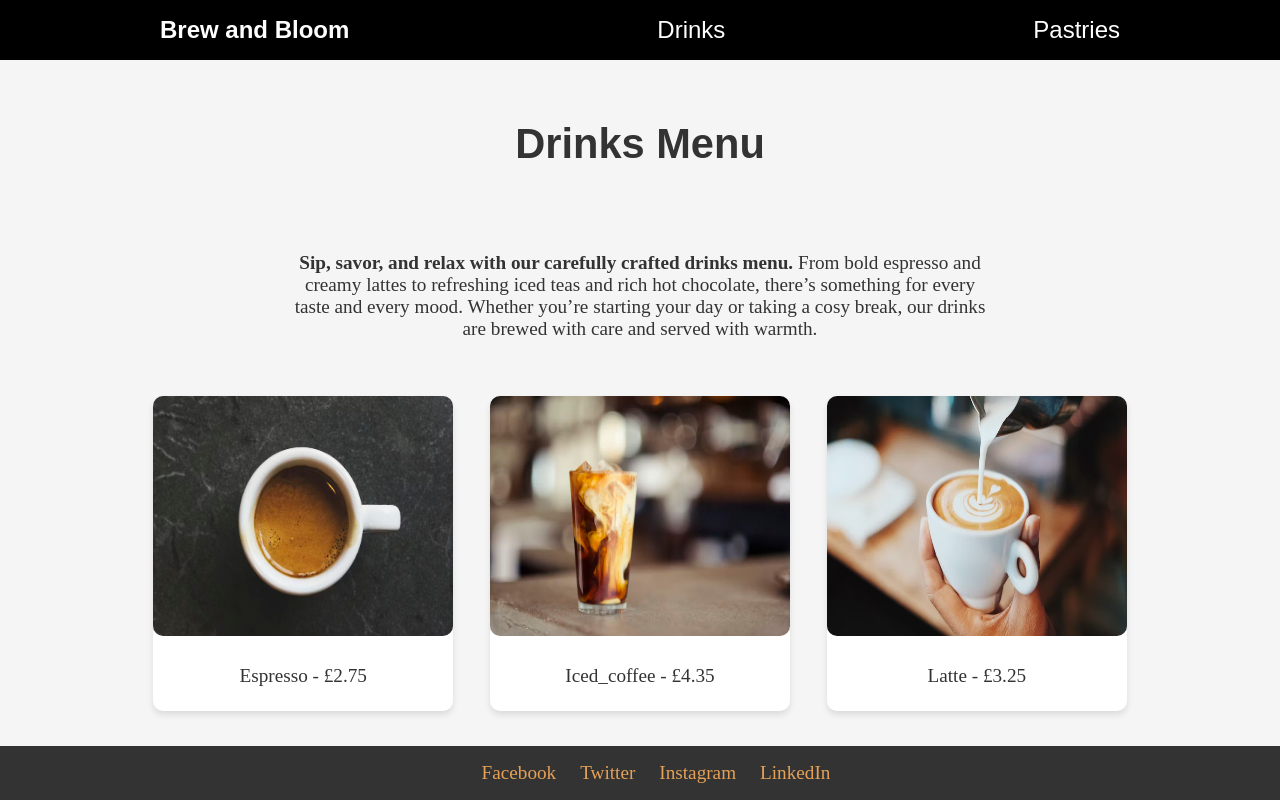
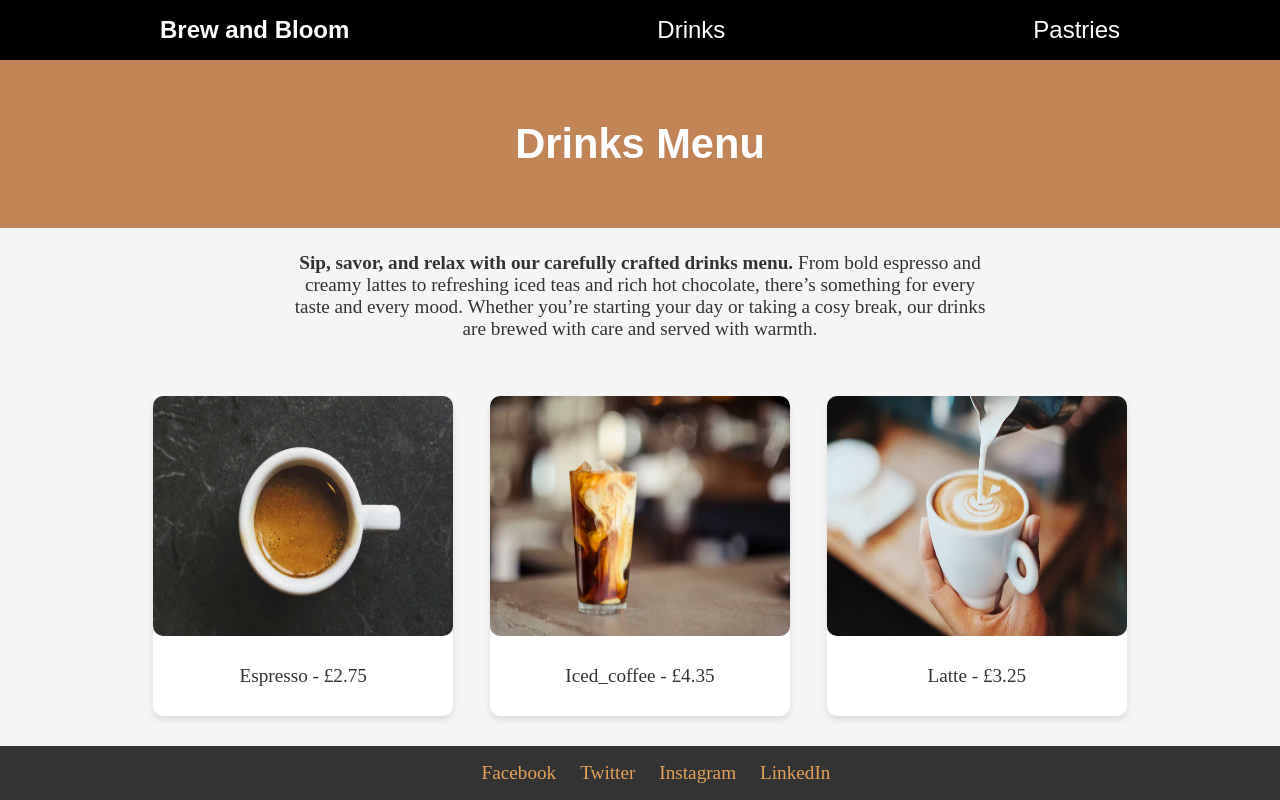
Before and after one commit to ameliaali1510/coffee-shop-website, a plain HTML site: page drinks.html in a window 1280 px wide. Drawn offline with Linux system fonts and the light colour scheme.

Commit message:
Update styles.css

```diff
--- a/styles.css
+++ b/styles.css
@@ -1,3 +1,5 @@
+ /* Color Palette */
+
  :root {
      --black: #000000;
      --white: #ffffff;
@@ -9,7 +11,9 @@
      /* Soft orange */
  }
 
+ /* Global Styles */
  body {
+
      background-color: var(--light-grey);
      color: var(--dark-grey);
      margin: 0;
@@ -28,6 +32,7 @@
 
  }
 
+ /* Navigation Bar */
  nav {
      background-color: var(--black);
      padding: 1rem;
@@ -47,9 +52,10 @@
      font-weight: bold;
  }
 
+ /* Header */
  header {
-     background-colour: var(--primary-color);
-     colour: var(--white);
+     background-color: var(--primary-color);
+     color: var(--white);
      padding: 2rem;
  }
 
@@ -74,6 +80,7 @@
  }
 
  .menu-item {
+    padding-bottom: 5px;
      display: inline-block;
      margin: 1rem;
      background-color: var(--white);
@@ -96,6 +103,7 @@
  }
 
 
+ /* Footer */
  footer {
      background-color: var(--dark-grey);
      color: var(--white);
```
